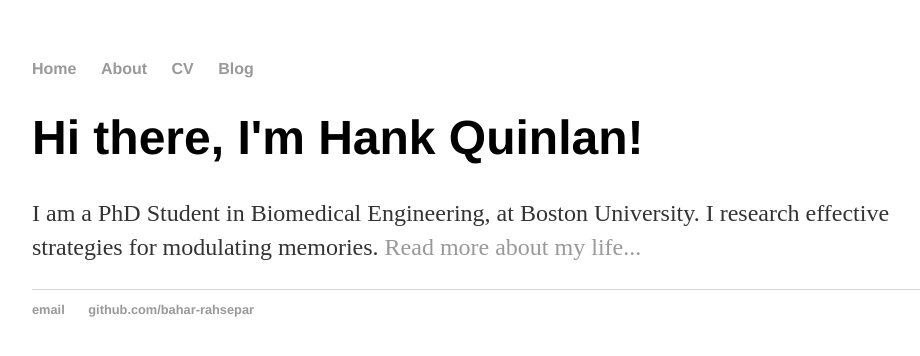
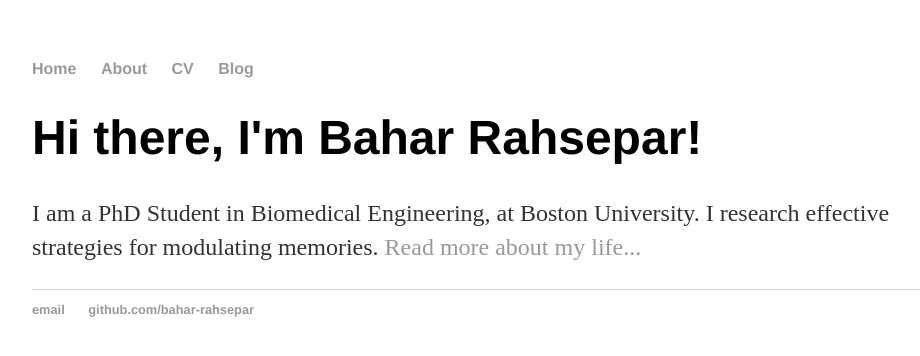
Before and after one commit to Baharata/bahar-rahsepar.github.io, a Jekyll site: the page index.html, which Jekyll copies as it is, in a window 1280 px wide. Shown: the top 356 px of the page, without its empty margins (160-1080 px from the left). Built offline with Jekyll 4.4.1, drawn with Linux system fonts in a browser that asks for light colours.

Commit message:
Update index.html

```diff
--- a/index.html
+++ b/index.html
@@ -16,7 +16,7 @@
 		</nav>
 		<div class="container">
     		<div class="blurb">
-        		<h1>Hi there, I'm Hank Quinlan!</h1>
+        		<h1>Hi there, I'm Bahar Rahsepar!</h1>
 				<p>I am a PhD Student in Biomedical Engineering, at Boston University. I research effective strategies for modulating memories. <a href="/about">Read more about my life...</a></p>
     		</div><!-- /.blurb -->
 		</div><!-- /.container -->
```
